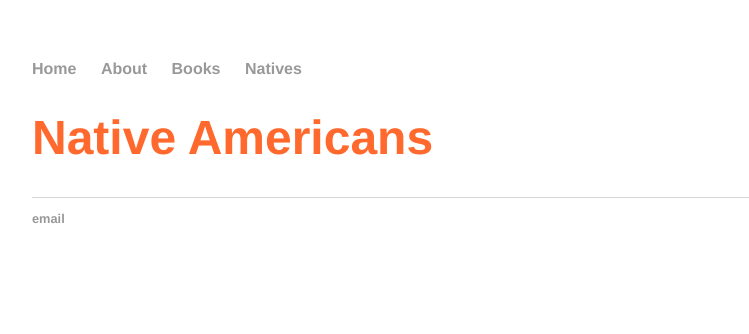
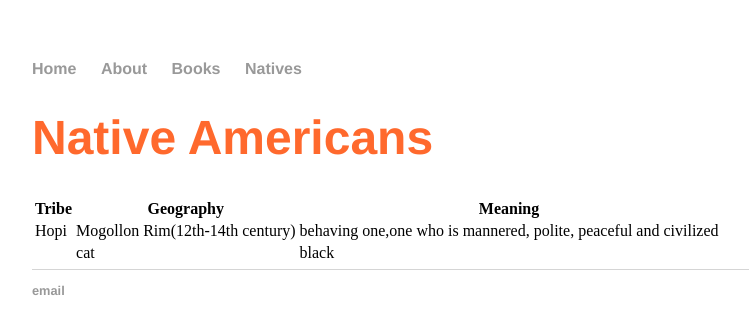
Before and after one commit to meerkatbhat/meerkatbhat, a Jekyll site: the page built from NA/index.html, in a window 1280 px wide. Shown: the top 334 px of the page, without its empty margins (160-909 px from the left). Built offline with Jekyll 4.4.1, drawn with Linux system fonts in a browser that asks for light colours.

Commit message:
Update index.html

```diff
--- a/NA/index.html
+++ b/NA/index.html
@@ -11,4 +11,30 @@ title: Meera B
 		}
 	</style>
 <body>
+ <table>
+            <thead>
+                <tr>
+                    <th>Tribe</th>
+                    <th>Geography</th>
+	            <th>Meaning</th>
+                </tr>
+            </thead>
+            <tbody>
+                <tr>
+                    <td>Hopi</td>
+                    <td>Mogollon Rim(12th-14th century)</td>
+                    <td>behaving one,one who is mannered, polite, peaceful and civilized</td>
+                </tr>
+                <tr>
+                    <td></td>
+                    <td>cat</td>
+                    <td>black</td>
+                </tr>
+                <tr>
+                    <td></td>
+                    <td></td>
+                    <td></td>
+                </tr>
+            </tbody>
+        </table>
 		</body>
```
